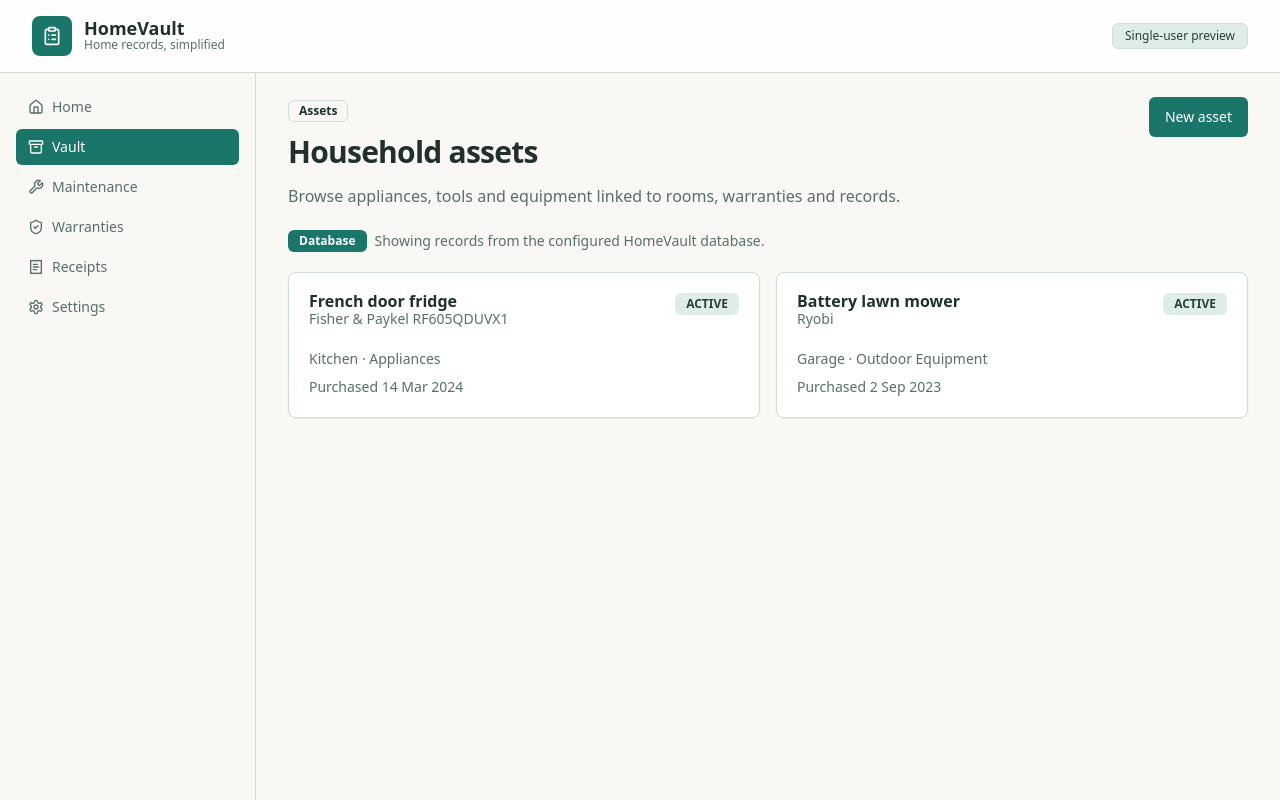
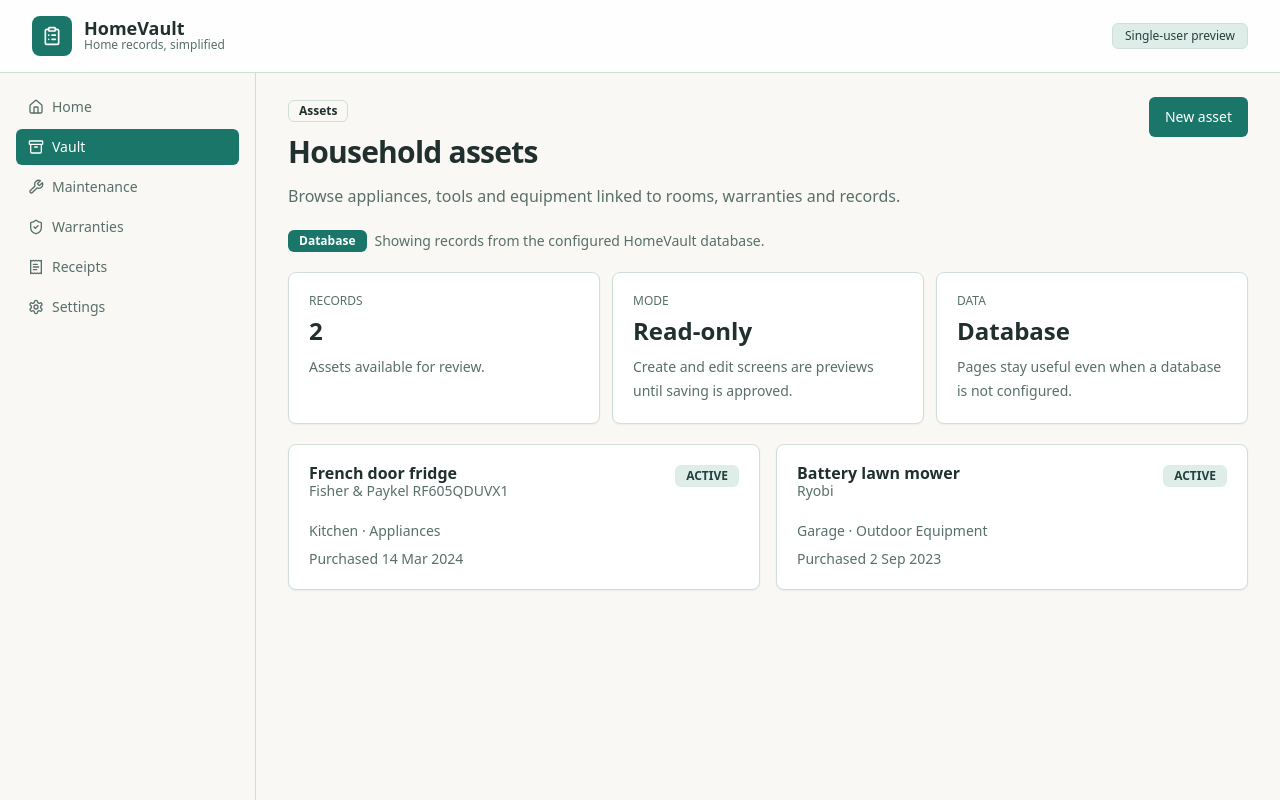
Before and after one commit to LatinMaestro/HomeVault, a Next.js app: page /vault/assets in a window 1280 px wide. Built offline with nearby package versions, Linux system fonts and the light colour scheme; no server answers; the database is empty.

Commit message:
Add asset list review summary

```diff
--- a/src/app/vault/assets/page.tsx
+++ b/src/app/vault/assets/page.tsx
@@ -5,6 +5,7 @@ import { AppShell } from "@/components/app-shell";
 import { DataSourceNote } from "@/components/data-source-note";
 import { EmptyState } from "@/components/empty-state";
 import { PageHeader } from "@/components/page-header";
+import { ReviewSummary } from "@/components/review-summary";
 import { Badge } from "@/components/ui/badge";
 import { Button } from "@/components/ui/button";
 import { Card, CardContent, CardDescription, CardHeader, CardTitle } from "@/components/ui/card";
@@ -34,6 +35,25 @@ export default async function AssetsPage() {
           }
         />
         <DataSourceNote source={assets.source} />
+        <ReviewSummary
+          items={[
+            {
+              label: "Records",
+              value: `${assets.data.length}`,
+              detail: assets.data.length === 1 ? "Asset available for review." : "Assets available for review.",
+            },
+            {
+              label: "Mode",
+              value: "Read-only",
+              detail: "Create and edit screens are previews until saving is approved.",
+            },
+            {
+              label: "Data",
+              value: assets.source === "database" ? "Database" : "Sample",
+              detail: "Pages stay useful even when a database is not configured.",
+            },
+          ]}
+        />
 
         {assets.data.length > 0 ? (
           <div className="grid gap-4 md:grid-cols-2">
```
